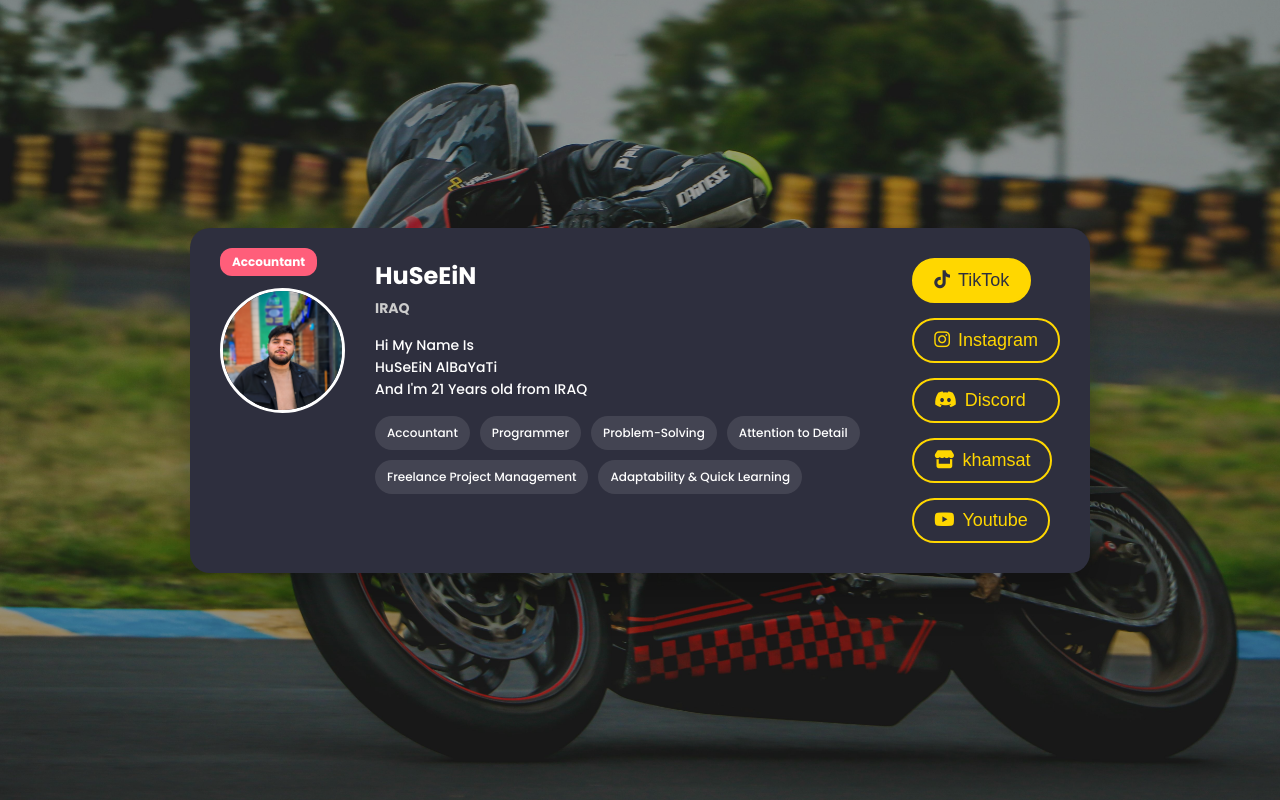
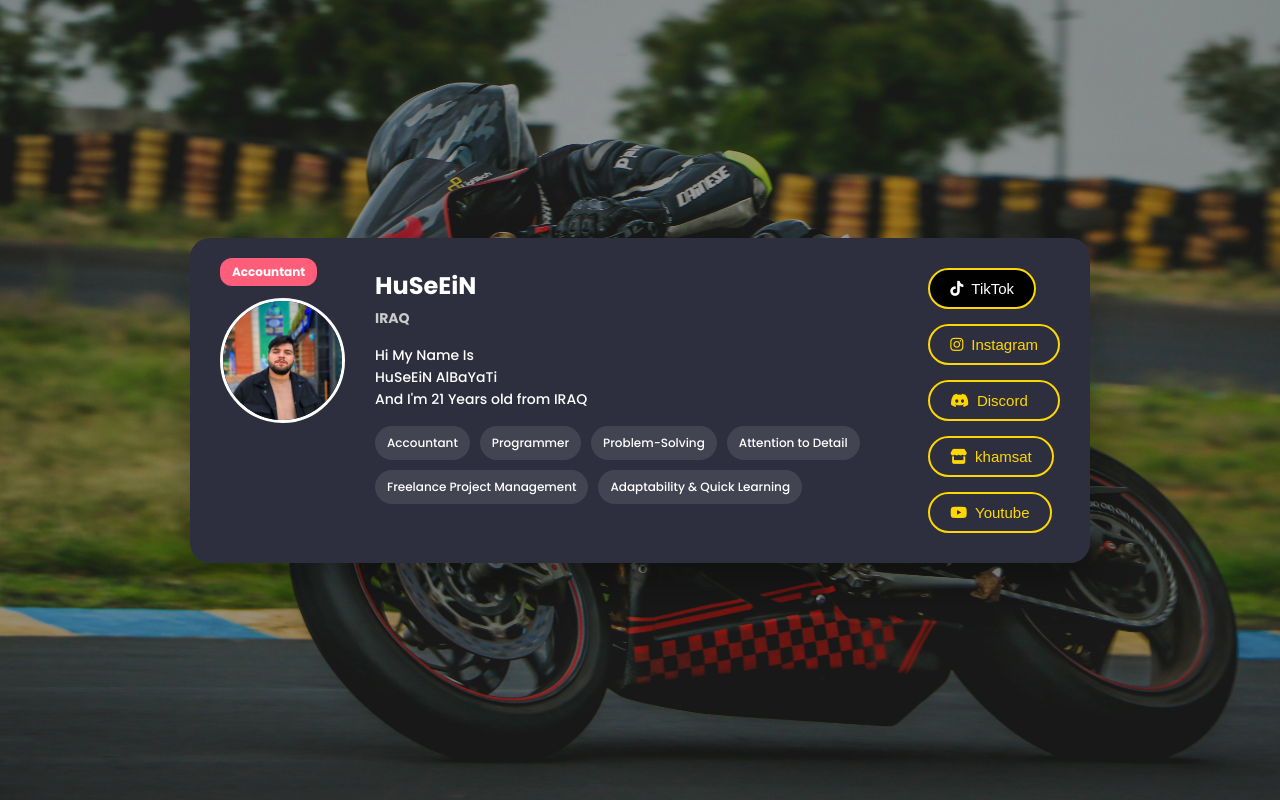
Before and after one commit to 1HuSeEiN/about-me, a plain HTML site: page index.html in a window 1280 px wide. In both pictures the pointer is over the button "TikTok". Drawn offline with Linux system fonts and the light colour scheme.

Commit message:
Update style.css

```diff
--- a/style.css
+++ b/style.css
@@ -127,13 +127,46 @@
   gap: 15px;
 }
 
+/* تأثير عند المرور أو الضغط */
+button.primary.ghost.tiktok-btn:hover,
+button.primary.ghost.tiktok-btn:active {
+  background-color: #010101; /* لون تيك توك الأسود */
+  color: white;
+}
+
+button.primary.ghost.instagram-btn:hover,
+button.primary.ghost.instagram-btn:active {
+  background-color: #E1306C; /* لون انستقرام */
+  color: white;
+}
+
+button.primary.ghost.discord-btn:hover,
+button.primary.ghost.discord-btn:active {
+  background-color: #5865F2; /* لون ديسكورد */
+  color: white;
+}
+
+button.primary.ghost.youtube-btn:hover,
+button.primary.ghost.youtube-btn:active {
+  background-color: #FF0000; /* لون يوتيوب */
+  color: white;
+}
+
+/* خـمسات يظل كما هو */
+button.primary.ghost.khamsat-btn:hover,
+button.primary.ghost.khamsat-btn:active {
+  background-color: #28a745; /* اللون الأخضر الخاص بخمسات */
+  color: white;
+}
+
+
 button.primary.ghost {
   background: transparent;
   border: 2px solid #ffd700;
   color: #ffd700;
   padding: 10px 20px;
   border-radius: 25px;
-  font-size: 18px;
+  font-size: 15px;
   cursor: pointer;
   transition: 0.3s;
   text-align: left;
@@ -142,10 +175,7 @@
   gap: 8px;
 }
 
-button.primary.ghost:hover {
-  background: #ffd700;
-  color: #2e2f3e;
-}
+
 
 a {
     color: inherit;
```
